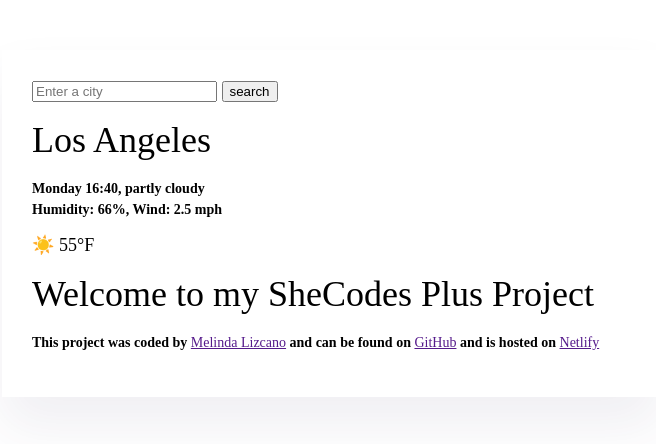
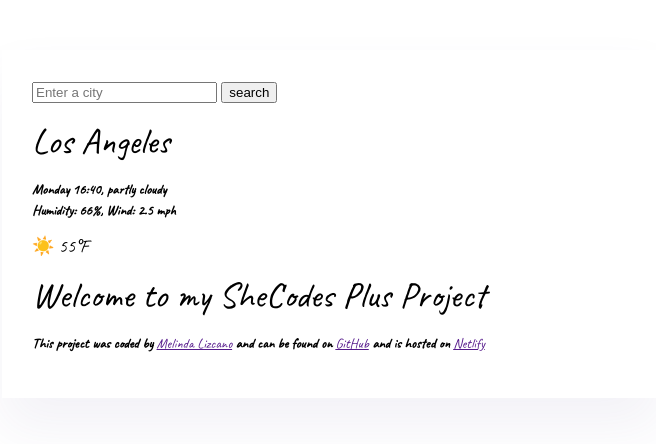
Before and after one commit to mlizcano11/BasicsProjectApp, a plain HTML site: page index.html in a window 1280 px wide. Shown: the whole page, without its empty margins (308-964 px from the left). Drawn offline with Linux system fonts and the light colour scheme.

Commit message:
added custom font

```diff
--- a/index.html
+++ b/index.html
@@ -4,6 +4,9 @@
     <meta charset="UTF-8">
     <meta http-equiv="X-UA-Compatible" content="IE=edge" />
     <meta name="viewport" content="width=device-width, initial-scale=1.0">
+    <link rel="preconnect" href="https://fonts.googleapis.com">
+<link rel="preconnect" href="https://fonts.gstatic.com" crossorigin>
+<link href="https://fonts.googleapis.com/css2?family=Caveat&family=Dosis:wght@200..800&display=swap" rel="stylesheet">
     <link rel="stylesheet" href="styles.css"/>
     <title>SheCodes Plus Project</title>
 </head>
--- a/styles.css
+++ b/styles.css
@@ -1,15 +1,18 @@
 body {
-    background-color:white;
+    background-color: white;
+    font-family: "Caveat", serif;
 }
 
 .weather-app {
     background: white;
     max-width: 600px;
     margin: 50px auto;
-    box-shadow: 0 30px 50px rgba(65, 50, 100, 0.08);
+    box-shadow: 0 30px 50px rgba(106, 92, 150, 0.08);
     border-radius: 18 px;
     padding: 30px;
 }
+
+
 /* Margin around the element */
 .box-1 {
     margin: 10px;
```
